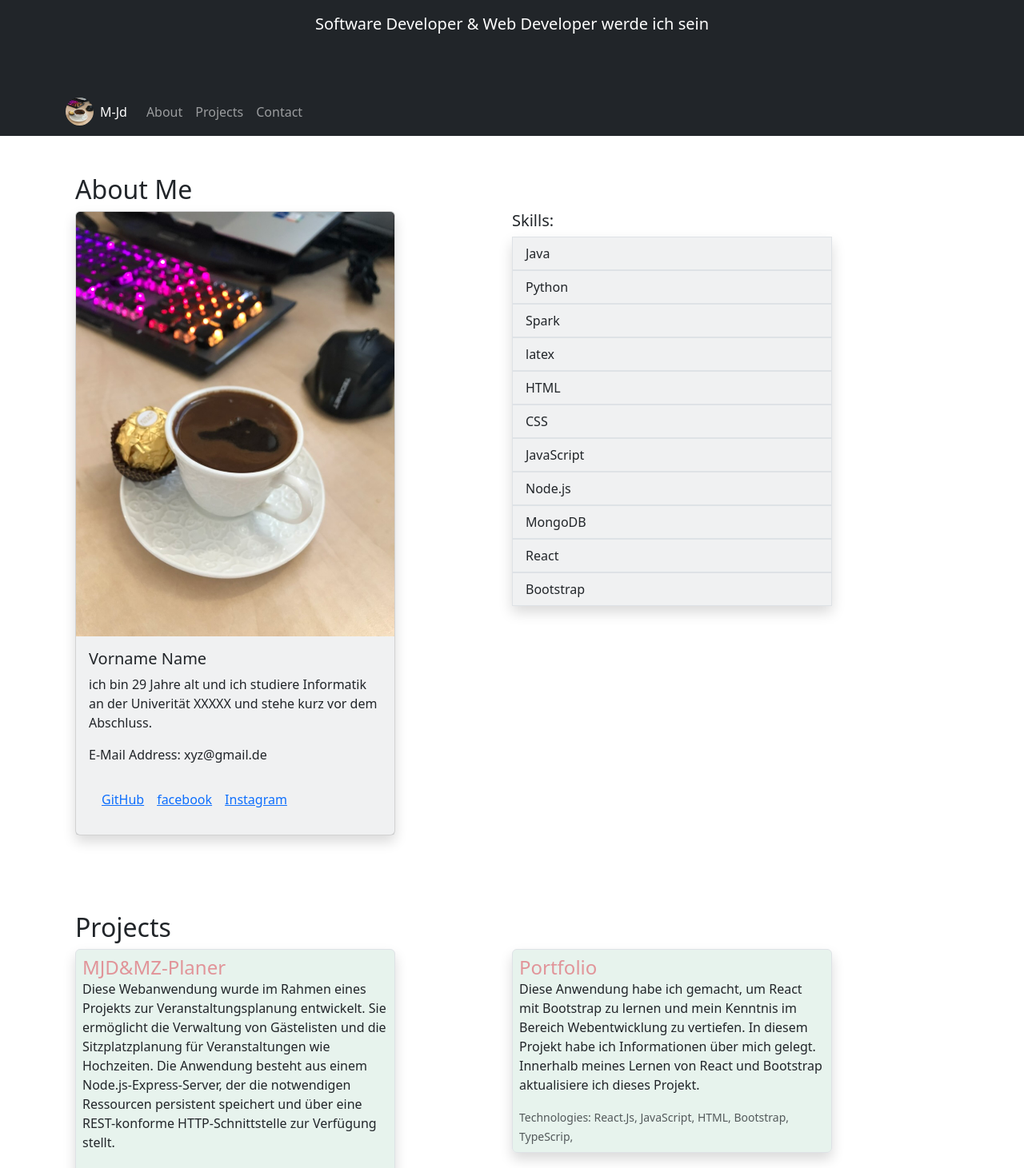
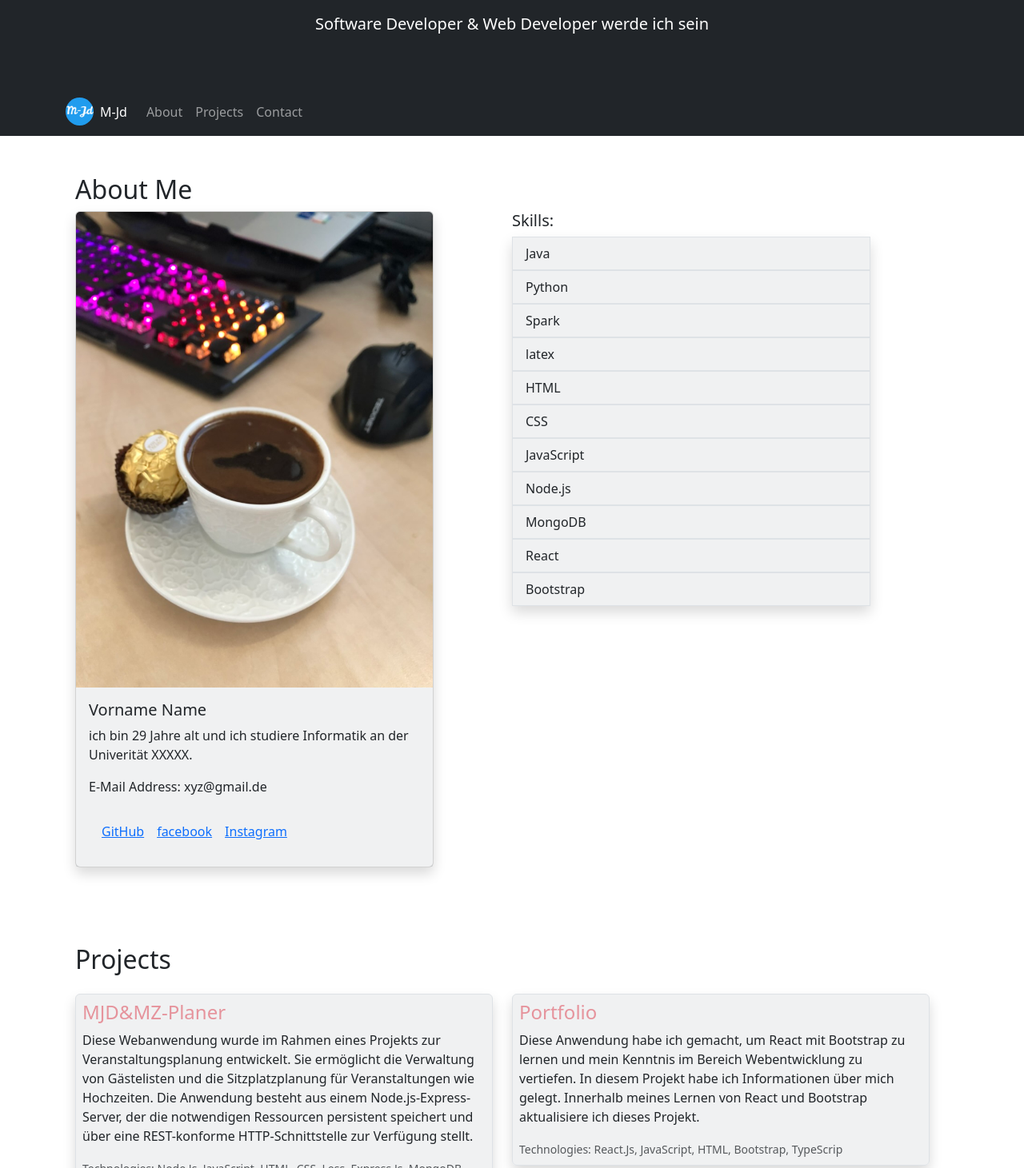
Before and after one commit to mahmoudjd/porfolio-website, a React (Vite) app: page / in a window 1280 px wide. Shown: the part 89-1550 px from the top of the page at 80% size. Built offline with nearby package versions, Linux system fonts and the light colour scheme.

Commit message:
update background color & Projects

```diff
--- a/index.html
+++ b/index.html
@@ -2,7 +2,7 @@
 <html lang="en">
   <head>
     <meta charset="UTF-8" />
-    <link rel="icon" type="image/svg+xml" href="/vite.svg" />
+    <link rel="icon" type="image/svg+xml" href="/favicon.ico" />
     <meta name="viewport" content="width=device-width, initial-scale=1.0" />
     <title>Portfolio - Website</title>
   </head>
--- a/src/App.tsx
+++ b/src/App.tsx
@@ -6,68 +6,9 @@ import ProjectList from "./components/ProjectList";
 import Header from "./components/Header";
 import Footer from "./components/Footer";
 import ContactForm from "./components/ContactForm";
+import { person, projects, skills } from "./lib/data";
 
 function App() {
-  const person = {
-    name: "Vorname Name",
-    age: 29,
-    job: "Software Developer & Web Developer werde ich sein",
-    photo: "./foto.jpeg",
-    uni: "Universität XXXXX",
-    link: "https://github.com/mahmoudjd",
-    mail: "xyz@gmail.de",
-    facebook: "https://www.facebook.com",
-    instagram: "https://www.instagram.com",
-    information:
-      "ich studiere Informatik an der Univerität XXXXX und stehe kurz vor dem Abschluss.",
-  };
-
-  const projects = [
-    {
-      title: "MJD&MZ-Planer",
-      description:
-        "Diese Webanwendung wurde im Rahmen eines Projekts zur Veranstaltungsplanung entwickelt." +
-        " Sie ermöglicht die Verwaltung von Gästelisten und die Sitzplatzplanung für Veranstaltungen wie Hochzeiten. Die Anwendung besteht aus einem Node.js-Express-Server, der die notwendigen Ressourcen persistent speichert und über eine REST-konforme HTTP-Schnittstelle zur Verfügung stellt.",
-      technologies: [
-        "Node.Js",
-        "JavaScript",
-        "HTML",
-        "CSS",
-        "Less",
-        "Express.Js",
-        "MongoDB",
-        "REST-API",
-      ],
-    },
-    {
-      title: "Portfolio",
-      description:
-        "Diese Anwendung habe ich gemacht, um React mit Bootstrap zu lernen und mein Kenntnis im Bereich Webentwicklung zu vertiefen. " +
-        "In diesem Projekt habe ich Informationen über mich gelegt. Innerhalb meines Lernen von React und Bootstrap aktualisiere ich dieses Projekt.",
-      technologies: [
-        "React.Js",
-        "JavaScript",
-        "HTML",
-        "Bootstrap",
-        "TypeScrip, ",
-      ],
-    },
-  ];
-
-  const skills = [
-    "Java",
-    "Python",
-    "Spark",
-    "latex",
-    "HTML",
-    "CSS",
-    "JavaScript",
-    "Node.js",
-    "MongoDB",
-    "React",
-    "Bootstrap",
-  ];
-
   return (
     <>
       <Header name={person.name} job={person.job} />
--- a/src/components/Card.tsx
+++ b/src/components/Card.tsx
@@ -17,7 +17,7 @@ const Card = ({ person }: Props) => {
   return (
     <div
       className="card justify-content-md-center shadow"
-      style={{ width: "25rem" }}
+      style={{ width: "28rem" }}
     >
       <img src={person.photo} className="card-img-top mg-fluid" alt="person" />
       <div className="card-body bg-secondary bg-opacity-10">
--- a/src/components/ListSkills.tsx
+++ b/src/components/ListSkills.tsx
@@ -4,7 +4,7 @@ interface Props {
 
 const ListSkills = ({ skills }: Props) => {
   return (
-    <div style={{ maxWidth: "25rem" }}>
+    <div style={{ maxWidth: "28rem" }}>
       <h1 className="h5"> Skills: </h1>
       <ul className="list-group list-group-flush shadow">
         {skills.map((item, index) => (
--- a/src/components/NavBar.tsx
+++ b/src/components/NavBar.tsx
@@ -10,7 +10,7 @@ function NavBar() {
       <div className="container">
         <a className="navbar-brand d-flex align-items-center" href="#">
           <img
-            src="./foto.jpeg"
+            src="./mjd-icon.png"
             alt="picture of person"
             className="me-2 rounded-circle"
             width="35"
--- a/src/components/ProjectList.tsx
+++ b/src/components/ProjectList.tsx
@@ -2,28 +2,22 @@ interface Props {
   projects: Array<Project>;
 }
 
-interface Project {
+type Project = {
   title: string;
   description: string;
   technologies: Array<string>;
-}
+};
 
 const ProjectList = ({ projects }: Props) => {
   return (
     <>
-      <h2 className="text">Projects</h2>
+      <h2 className="mb-4">Projects</h2>
       <div className="row">
         {projects.map((project, index) => (
           <div className="col-md-6" key={index}>
-            <div className="card-mb-4">
-              <div
-                className="card-body p-2 border bg-success bg-opacity-10 rounded shadow"
-                style={{
-                  maxWidth: "25rem",
-                }}
-              >
+            <div className="card mb-4 border rounded shadow bg-secondary bg-opacity-10">
+              <div className="card-body p-2">
                 <h4 className="card-title text-danger text-opacity-50">
-                  {" "}
                   {project.title}
                 </h4>
                 <p className="card-text">{project.description}</p>
--- /dev/null
+++ b/src/lib/data.ts
@@ -0,0 +1,60 @@
+export const person = {
+  name: "Vorname Name",
+  age: 29,
+  job: "Software Developer & Web Developer werde ich sein",
+  symbol: "./mjd-icon.png",
+  photo: "./foto.jpeg",
+  uni: "Universität XXXXX",
+  link: "https://github.com/mahmoudjd",
+  mail: "xyz@gmail.de",
+  facebook: "https://www.facebook.com",
+  instagram: "https://www.instagram.com",
+  information: "ich studiere Informatik an der Univerität XXXXX.",
+};
+
+export const projects = [
+  {
+    title: "MJD&MZ-Planer",
+    description:
+      "Diese Webanwendung wurde im Rahmen eines Projekts zur Veranstaltungsplanung entwickelt." +
+      " Sie ermöglicht die Verwaltung von Gästelisten und die Sitzplatzplanung für Veranstaltungen wie Hochzeiten. Die Anwendung besteht aus einem Node.js-Express-Server, der die notwendigen Ressourcen persistent speichert und über eine REST-konforme HTTP-Schnittstelle zur Verfügung stellt.",
+    technologies: [
+      "Node.Js",
+      "JavaScript",
+      "HTML",
+      "CSS",
+      "Less",
+      "Express.Js",
+      "MongoDB",
+      "REST-API",
+    ],
+  },
+  {
+    title: "Portfolio",
+    description:
+      "Diese Anwendung habe ich gemacht, um React mit Bootstrap zu lernen und mein Kenntnis im Bereich Webentwicklung zu vertiefen. " +
+      "In diesem Projekt habe ich Informationen über mich gelegt. Innerhalb meines Lernen von React und Bootstrap aktualisiere ich dieses Projekt.",
+    technologies: ["React.Js", "JavaScript", "HTML", "Bootstrap", "TypeScrip"],
+  },
+  {
+    title: "Mosaic-Generator",
+    description:
+      "Durch dieses Projekt können wunderschöne Fotomosaiken mit Python-program erstellt werden, das eine Sammlung von Bildkacheln verwendet." +
+      " Das Program nimmt ein Zielbild, eine Gruppe von Bildkacheln und generiert ein Mosaik, bei dem jedes Pixel des Zielbilds durch die nächstgelegene Kachel ersetzt wird.",
+    technologies: ["Python", "Numpy", "PySimpleGUI"],
+  },
+];
+
+export const skills = [
+  "Java",
+  "Python",
+  "Spark",
+  "latex",
+  "HTML",
+  "CSS",
+  "JavaScript",
+  "Node.js",
+  "MongoDB",
+  "React",
+  "Bootstrap",
+];
```
Also changed, not shown: public/mjd-icon.png (added).
